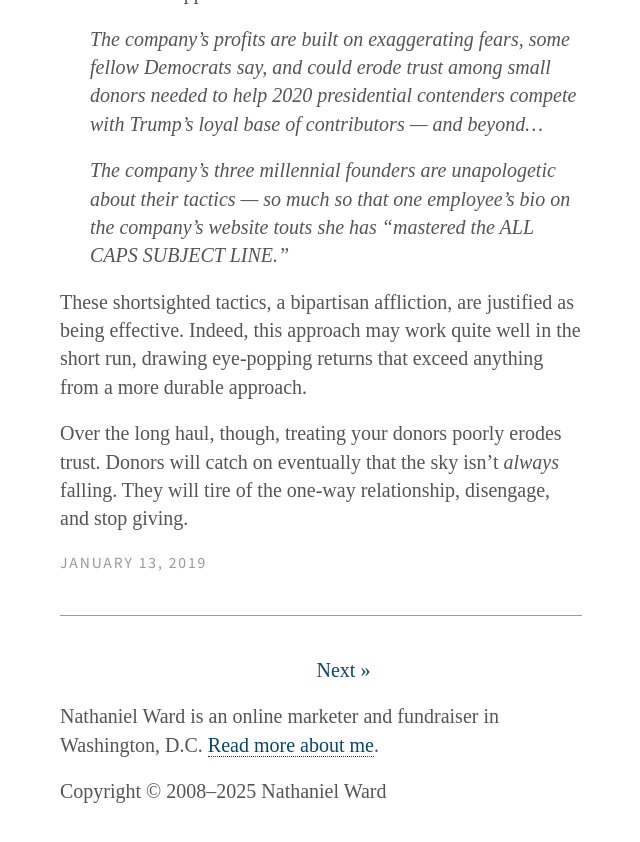
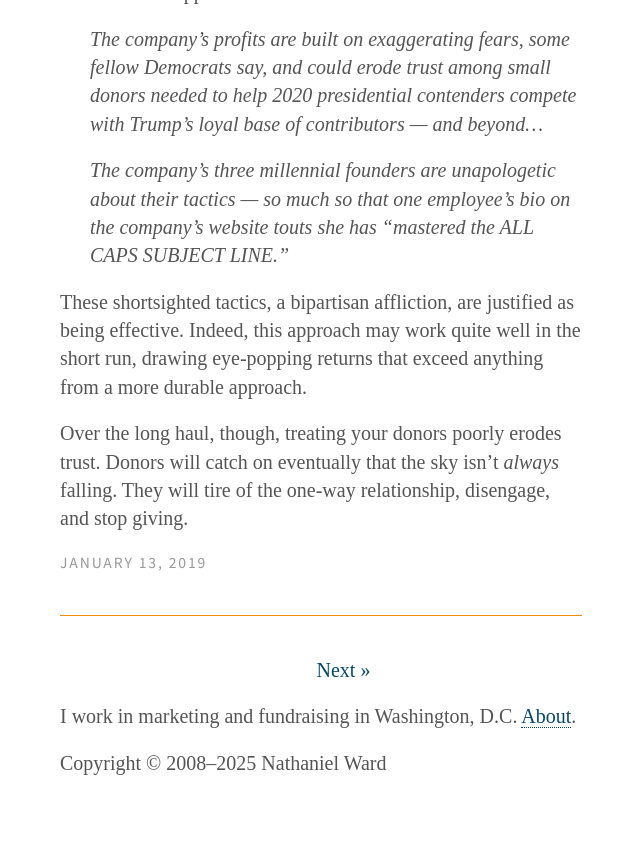
Before and after one commit to nathanielward/nathanielward.github.io, a Jekyll site: the page built from index.html, in a window 1280 px wide and 900 px high, scrolled down 4586 px. Shown: the top 842 px of the window, without its empty margins (319-959 px from the left). Built offline with Jekyll 4.4.1, drawn with Linux system fonts in a browser that asks for light colours; some web fonts are replaced; the list of posts is cut into pages by our own code.

Commit message:
Update footer.html

```diff
--- a/_includes/footer.html
+++ b/_includes/footer.html
@@ -1,7 +1,7 @@
-<div class="grid__item sidebar">
+<div class="grid__item sidebar footer">
 
 
-			<p>Nathaniel Ward is an online marketer and fundraiser in Washington, D.C. <a href="/about/" title="About me">Read more about me</a>.</p>
+			<p>I work in marketing and fundraising in Washington, D.C. <a href="/about/" title="About me">About</a>.</p>
 
 
 			<p>Copyright &copy; 2008&ndash;{{ site.time | date: "%Y" }} Nathaniel Ward</p>
```
